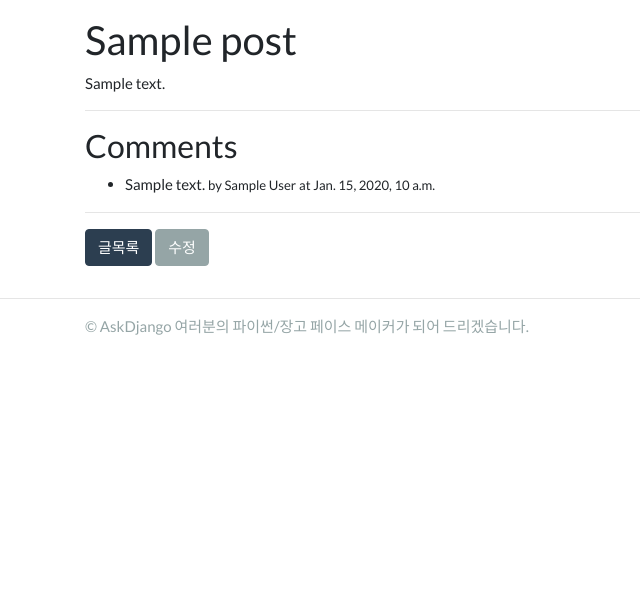
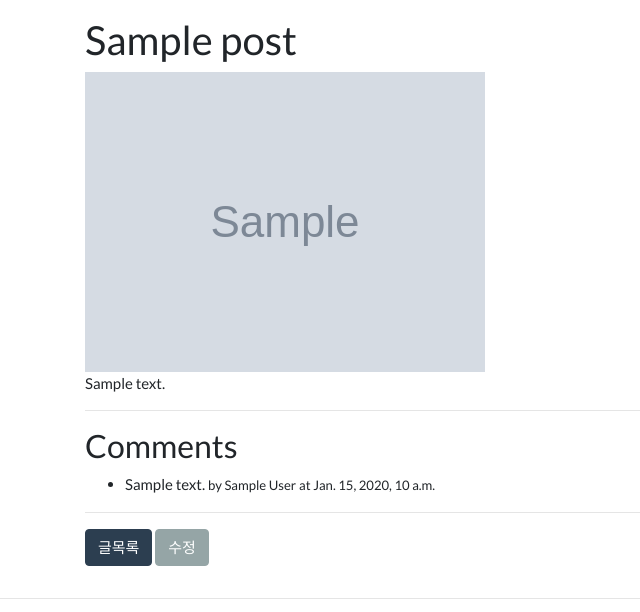
Before and after one commit to genyeon9/askdjango, a Django app: template blog/templates/blog/post_detail.html in a window 1280 px wide. Shown: the part 71-683 px from the top of the page, without its empty margins (0-640 px from the left). Run offline with Django 3.2, Linux system fonts and the light colour scheme; the template is opened without the code that fills it: most values are stand-ins (such as "Sample title", 1, 10 or a date in 2020); grey boxes marked "Sample" are stand-in pictures; some libraries are stand-ins or nearby versions.

Commit message:
blog/post_detail.html 템플릿에 photo img 노출

```diff
--- a/blog/templates/blog/post_detail.html
+++ b/blog/templates/blog/post_detail.html
@@ -10,6 +10,11 @@
             <div class="col-sm-12">
                 <p>
                 <h2>{{ post.title }}</h2>
+
+                {# <img src="/media/{{ post.photo }}" style="max-width: 100%;"> #}
+                {% if post.photo %}
+                    <img src="{{ post.photo.url }}" style="max-width: 100%;">
+                {% endif %}
 
                 {{ post.content|linebreaks }}
 
```
Also changed, not shown: blog/migrations/0010_auto_20190802_0925.py (added), db.sqlite3.
